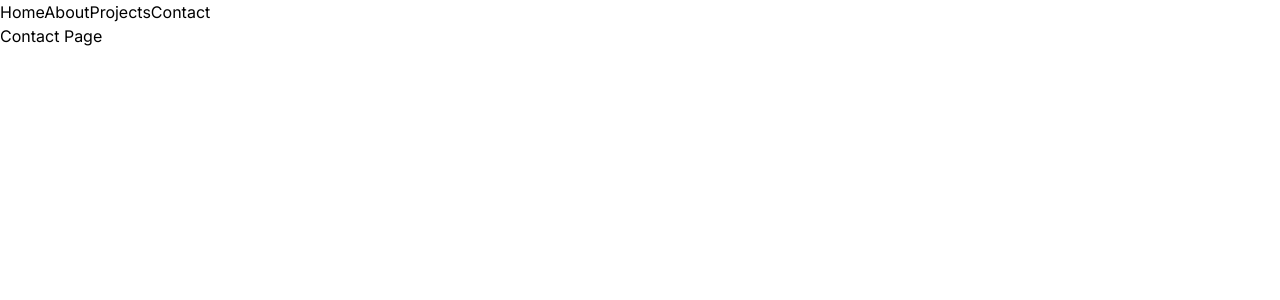
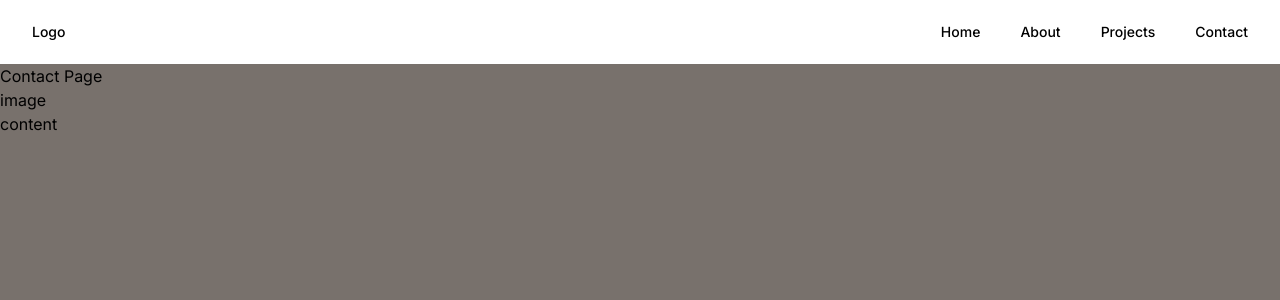
Before and after one commit to desyasarbini/Group_B_Project_FE, a Next.js app: page /contact in a window 1280 px wide. Shown: the top 300 px of the page. Built offline with nearby package versions, Linux system fonts and the light colour scheme.

Commit message:
Pembuatan Navbar

```diff
--- a/src/app/contact/page.tsx
+++ b/src/app/contact/page.tsx
@@ -1,5 +1,16 @@
 const Contact = () => {
-  return <div>Contact Page</div>;
+  return (
+    <section className="bg-stone-500 bg-cover h-screen">
+    <div >Contact Page
+      <div>
+        image
+        <div>
+          content
+        </div>
+      </div>
+    </div>
+    </section>
+  );
 };
 
 export default Contact;
--- a/src/components/Navigation/Navigation.tsx
+++ b/src/components/Navigation/Navigation.tsx
@@ -2,11 +2,14 @@ import Link from "next/link";
 
 const Navigation = () => {
   return (
-    <div>
-      <Link href="/">Home</Link>
-      <Link href="/about">About</Link>
-      <Link href="/projects">Projects</Link>
-      <Link href="/contact">Contact</Link>
+    <div className=" text-black px-8 py-2 text-sm font-medium relative flex h-16 items-center justify-between">
+      <div>Logo</div>
+      <div className="relative flex gap-10 justify-between">
+        <Link href="/">Home</Link>
+        <Link href="/about">About</Link>
+        <Link href="/projects">Projects</Link>
+        <Link href="/contact">Contact</Link>
+      </div>
     </div>
   );
 };
```
